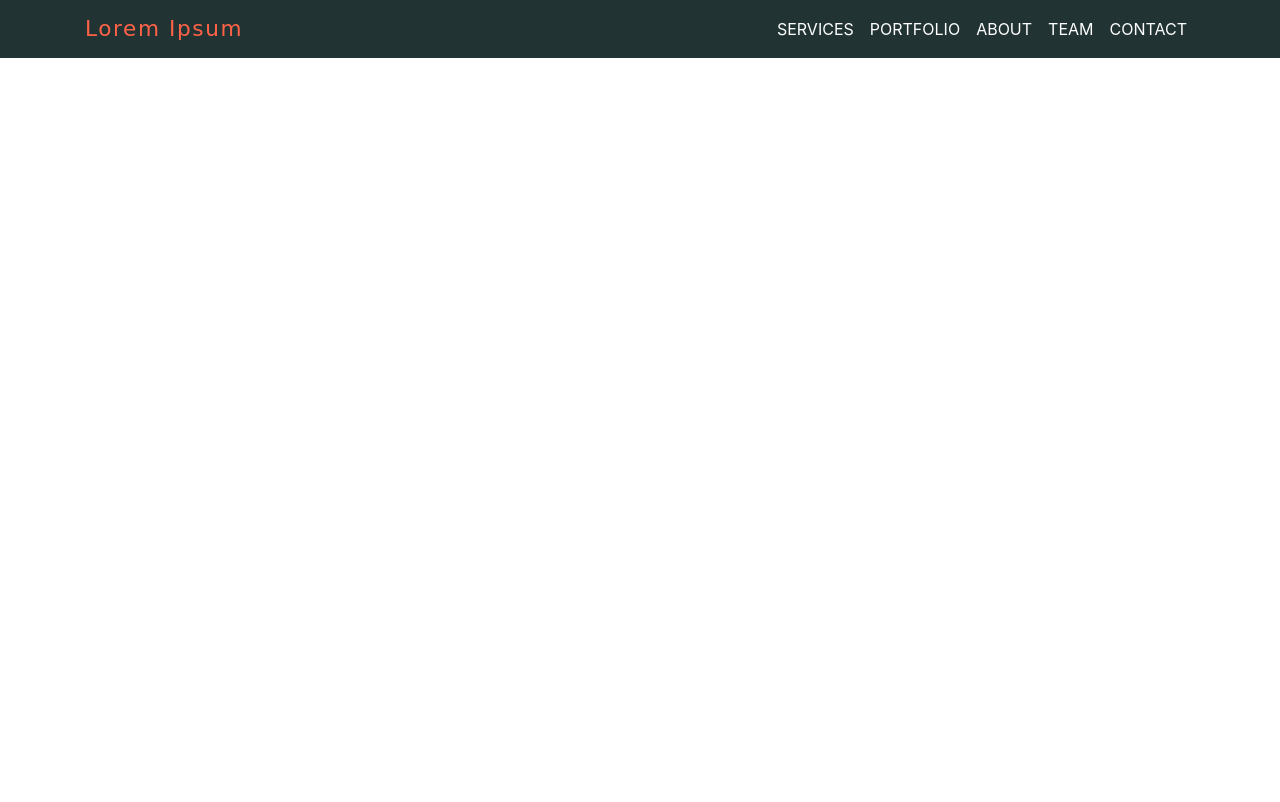
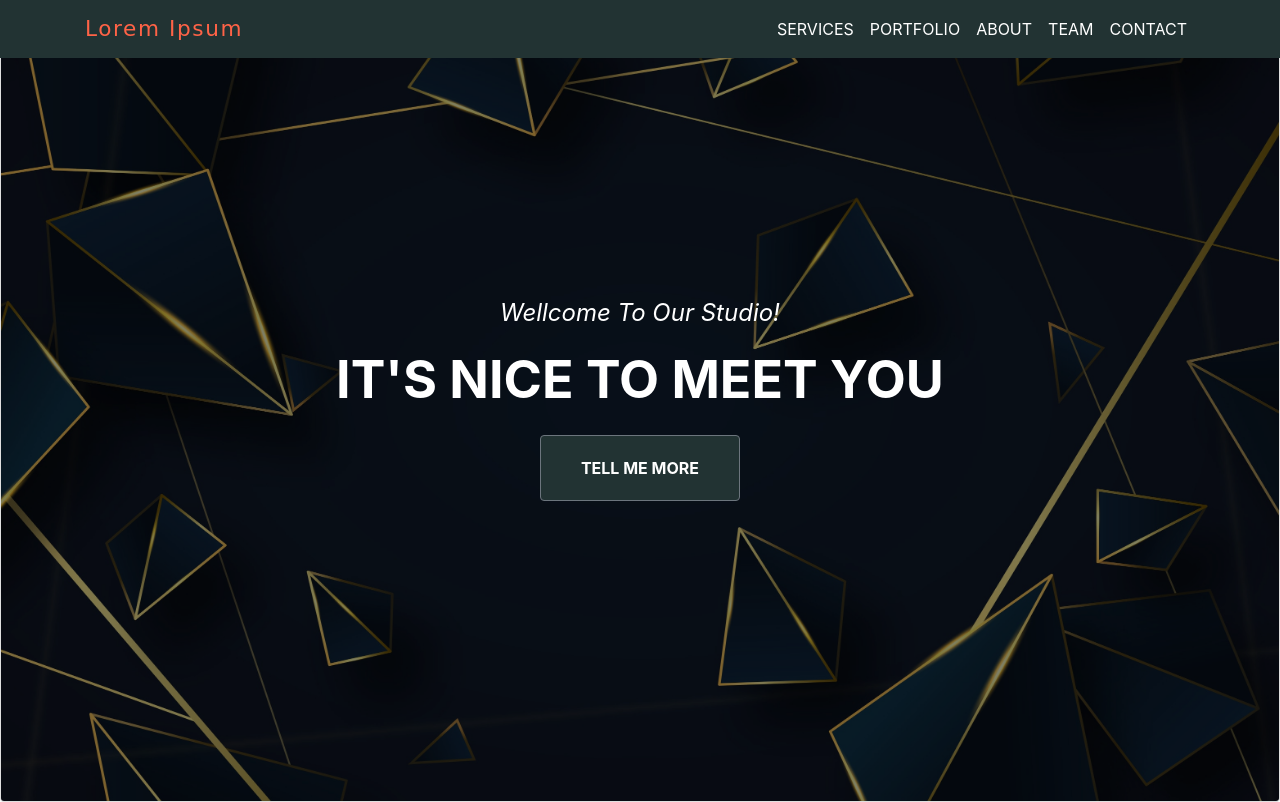
Before and after one commit to ikReza/office-studio, a React (Create React App) app: page / in a window 1280 px wide. Built offline with nearby package versions, Linux system fonts and the light colour scheme.

Commit message:
welcome page done

```diff
--- a/src/App.js
+++ b/src/App.js
@@ -2,11 +2,16 @@ import React from "react";
 import "./components/styles/style.css";
 
 import NavigationBar from "./components/NavigationBar";
+import WelcomePage from "./components/WelcomePage";
 
 function App() {
   return (
     <>
       <NavigationBar />
+
+      <section id="page-top">
+        <WelcomePage />
+      </section>
     </>
   );
 }
--- a/src/components/NavigationBar.jsx
+++ b/src/components/NavigationBar.jsx
@@ -12,7 +12,6 @@ import {
 const NavigationBar = () => {
   const [isOpen, setIsOpen] = useState(false);
   let location = window.location.href;
-  console.log(location);
 
   return (
     <Navbar fixed="top" expand="md" style={{ backgroundColor: "#233" }}>
--- /dev/null
+++ b/src/components/WelcomePage.jsx
@@ -0,0 +1,24 @@
+import React from "react";
+import { Card, CardText, CardImg, CardImgOverlay, Button } from "reactstrap";
+
+const WelcomePage = () => {
+  return (
+    <Card inverse>
+      <CardImg
+        width="100%"
+        className="cardImg"
+        src="images/bg.jpg"
+        alt="Card image cap"
+      />
+      <CardImgOverlay className="overlay">
+        <CardText className="cardText1">Wellcome To Our Studio!</CardText>
+        <CardText className="cardText2">It's nice to meet you</CardText>
+        <Button className="cardBtn" href="#services">
+          Tell me more
+        </Button>
+      </CardImgOverlay>
+    </Card>
+  );
+};
+
+export default WelcomePage;
--- /dev/null
+++ b/src/components/styles/_welcome.scss
@@ -0,0 +1,31 @@
+.overlay {
+  display: flex;
+  flex-direction: column;
+  justify-content: center;
+  align-items: center;
+}
+
+.cardImg {
+  height: 100vh;
+  filter: brightness(50%);
+}
+
+.cardText1 {
+  font-size: 1.5rem;
+  font-style: italic;
+  line-height: 1.5rem;
+}
+
+.cardText2 {
+  font-size: 3.25rem;
+  font-weight: 700;
+  text-transform: uppercase;
+  text-align: center;
+}
+
+.cardBtn {
+  padding: 1.25rem 2.5rem;
+  text-transform: uppercase;
+  font-weight: 700;
+  background-color: #233;
+}
--- a/src/components/styles/style.css
+++ b/src/components/styles/style.css
@@ -28,4 +28,46 @@
 .active:hover {
   color: #fed136;
 }
+
+.overlay {
+  display: -webkit-box;
+  display: -ms-flexbox;
+  display: flex;
+  -webkit-box-orient: vertical;
+  -webkit-box-direction: normal;
+      -ms-flex-direction: column;
+          flex-direction: column;
+  -webkit-box-pack: center;
+      -ms-flex-pack: center;
+          justify-content: center;
+  -webkit-box-align: center;
+      -ms-flex-align: center;
+          align-items: center;
+}
+
+.cardImg {
+  height: 100vh;
+  -webkit-filter: brightness(50%);
+          filter: brightness(50%);
+}
+
+.cardText1 {
+  font-size: 1.5rem;
+  font-style: italic;
+  line-height: 1.5rem;
+}
+
+.cardText2 {
+  font-size: 3.25rem;
+  font-weight: 700;
+  text-transform: uppercase;
+  text-align: center;
+}
+
+.cardBtn {
+  padding: 1.25rem 2.5rem;
+  text-transform: uppercase;
+  font-weight: 700;
+  background-color: #233;
+}
 /*# sourceMappingURL=style.css.map */
--- a/src/components/styles/style.scss
+++ b/src/components/styles/style.scss
@@ -1 +1,2 @@
 @import "./navbar";
+@import "./welcome";
```
Also changed, not shown: 1 other file (tests, documents, lock files or other folders).
